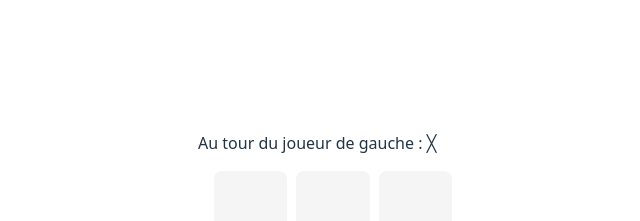
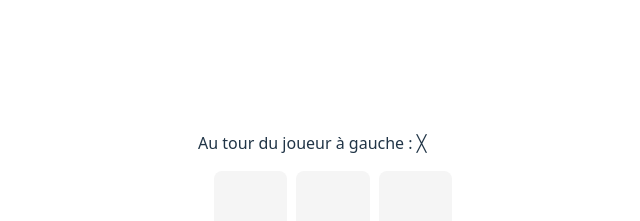
Before and after one commit to xorblo-doitus/tims-technical-test, a React (Vite) app in the folder tic-tac-toe/: page / in a window 1280 px wide. Shown: the top 221 px of the page, without its empty margins (307-947 px from the left). Built offline with nearby package versions, Linux system fonts and the light colour scheme.

Commit message:
Change wording because it may be misinterpreted

```diff
--- a/tic-tac-toe/src/App.tsx
+++ b/tic-tac-toe/src/App.tsx
@@ -38,8 +38,8 @@ function playerToClass(player: Player): string {
 
 function playerToText(player: Player): string {
 	switch (player) {
-		case PLAYER_LEFT: return "joueur de gauche";
-		case PLAYER_RIGHT: return "joueur de droite";
+		case PLAYER_LEFT: return "joueur à gauche";
+		case PLAYER_RIGHT: return "joueur à droite";
 		default: return "[erreur : joueur inconnu]";
 	}
 }
```
